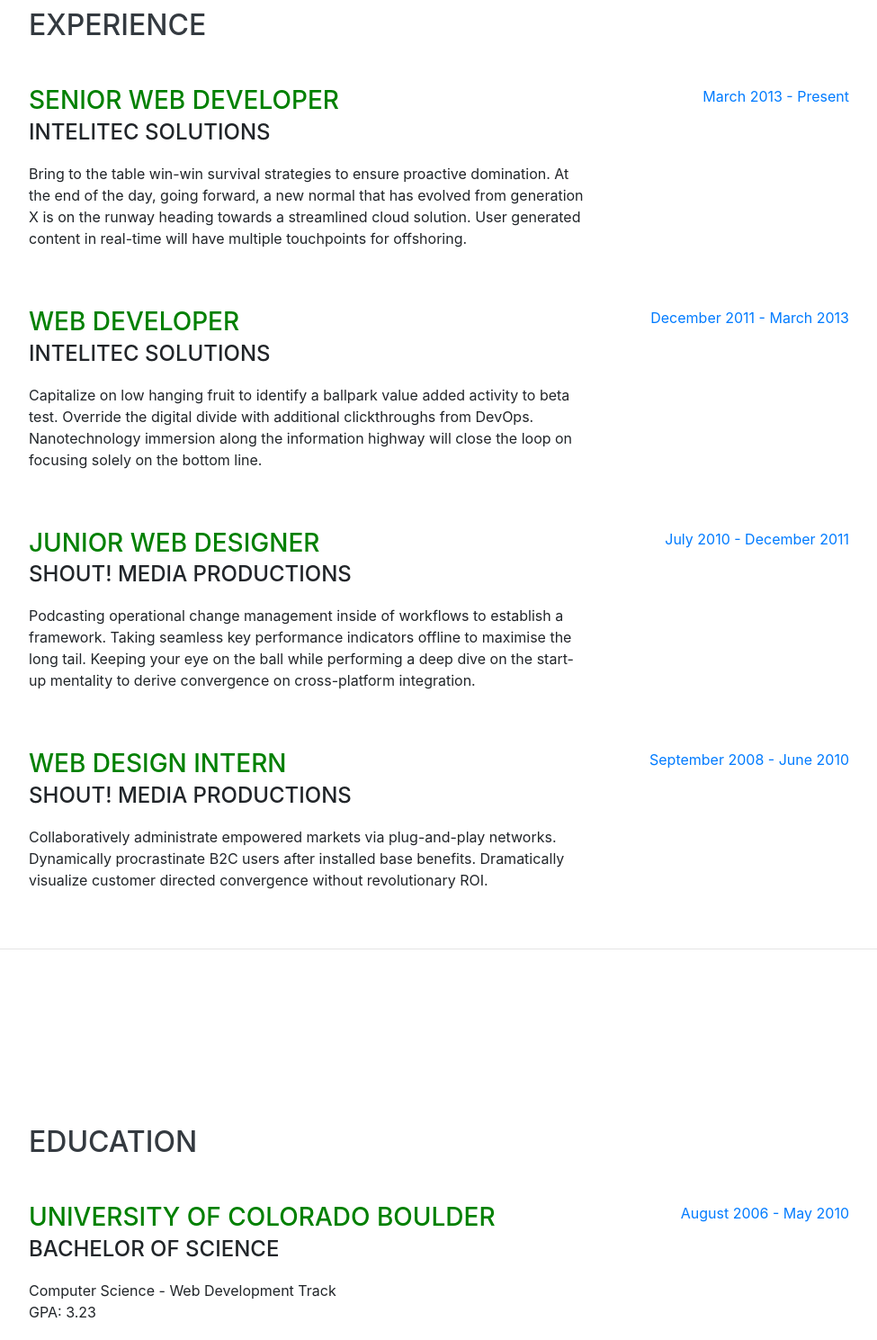
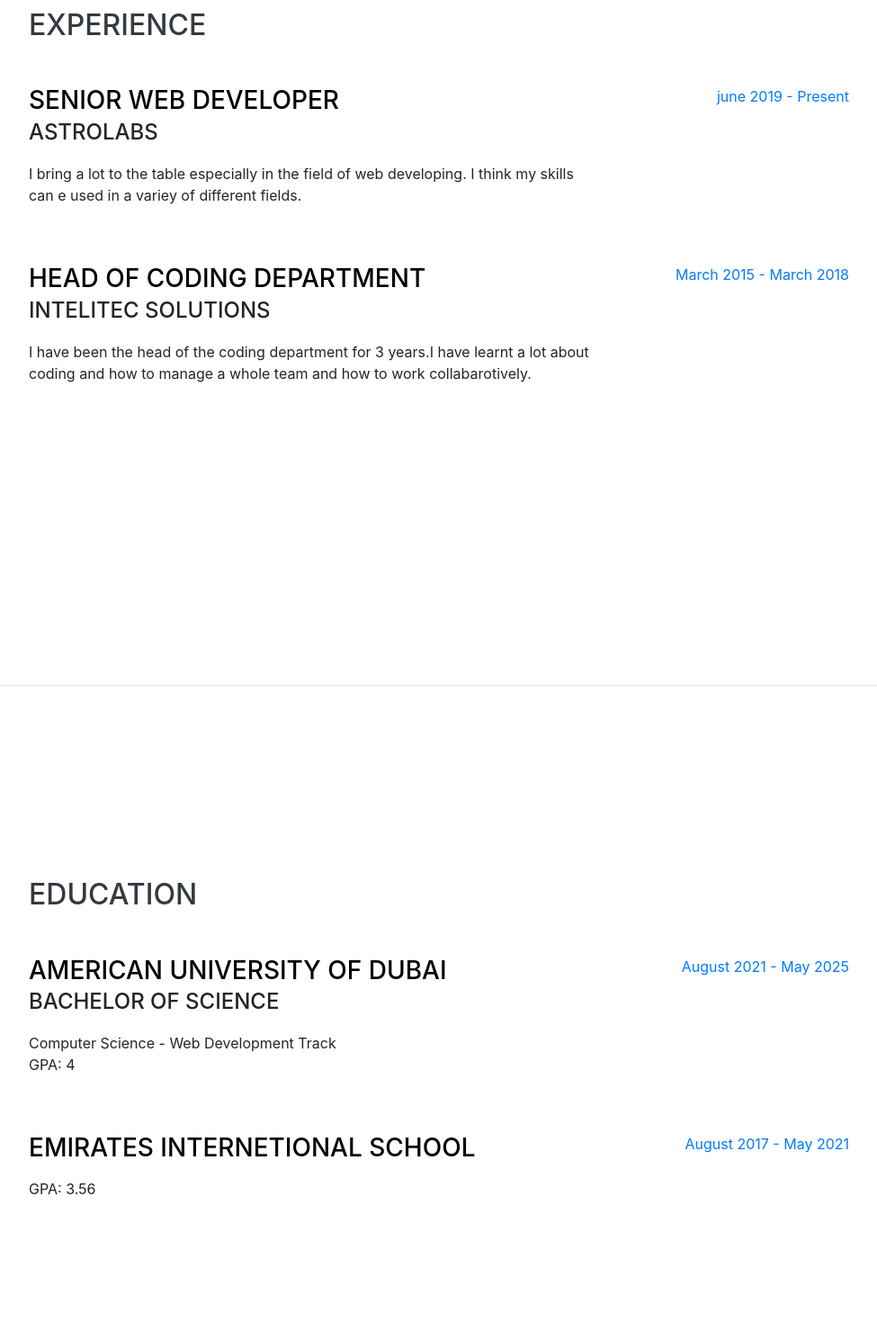
Before and after one commit to rayaanrizwan1234/portfolio, a website with bundled scripts: page index.html in a window 1280 px wide. Shown: the part 840-2329 px from the top of the page at 90% size, without its empty margins (288-1263 px from the left). Built offline with nearby package versions, Linux system fonts and the light colour scheme; a web font is replaced by a local one.

Commit message:
Changed content

```diff
--- a/css/resume.css
+++ b/css/resume.css
@@ -191,4 +191,4 @@
   color: #824027;
 }
 .text-primary{color:blue}
-.mb-0 {color:green}
+.mb-0 {color:black}
--- a/index.html
+++ b/index.html
@@ -8,7 +8,7 @@
   <meta name="description" content="">
   <meta name="author" content="">
 
-  <title>Resume - Start Bootstrap Theme</title>
+  <title>Rayaan Rizwan's portfolio</title>
 
   <!-- Bootstrap core CSS -->
   <link href="vendor/bootstrap/css/bootstrap.min.css" rel="stylesheet">
@@ -64,24 +64,19 @@
 
     <section class="resume-section p-3 p-lg-5 d-flex align-items-center" id="about">
       <div class="w-100">
-        <h1 class="mb-0">Raya
+        <h1 class="mb-0">Rayaaan
           <span class="text-primary">Rizwan</span>
         </h1>
-        <div class="subheading mb-5">3542 Berry Street · Cheyenne Wells, CO 80810 · (317) 585-8468 ·
-          <a href="mailto:name@email.com">name@email.com</a>
+        <div class="subheading mb-5">Uae, Dubai, astrolabs.
+          <a href="mailto:name@email.com">rayaan.rizwan@outlook.com</a>
         </div>
-        <p class="lead mb-5">I am experienced in leveraging agile frameworks to provide a robust synopsis for high level overviews. Iterative approaches to corporate strategy foster collaborative thinking to further the overall value proposition.</p>
+        <p class="lead mb-5">I am experienced in the field of IT. I can code and specialized in web developing. As IT and web developing is the future, my skills would be helpful to many companies.</p>
         <div class="social-icons">
-          <a href="#">
-            <i class="fab fa-linkedin-in"></i>
-          </a>
-          <a href="#">
-            <i class="fab fa-github"></i>
-          </a>
-          <a href="#">
+
+          <a href="https://twitter.com/RayaanRizwan">
             <i class="fab fa-twitter"></i>
           </a>
-          <a href="#">
+          <a href="https://www.facebook.com/rayaan.rizwan.1">
             <i class="fab fa-facebook-f"></i>
           </a>
         </div>
@@ -97,44 +92,22 @@
         <div class="resume-item d-flex flex-column flex-md-row justify-content-between mb-5">
           <div class="resume-content">
             <h3 class="mb-0">Senior Web Developer</h3>
-            <div class="subheading mb-3">Intelitec Solutions</div>
-            <p>Bring to the table win-win survival strategies to ensure proactive domination. At the end of the day, going forward, a new normal that has evolved from generation X is on the runway heading towards a streamlined cloud solution. User generated content in real-time will have multiple touchpoints for offshoring.</p>
+            <div class="subheading mb-3">Astrolabs</div>
+            <p>I bring a lot to the table especially in the field of web developing. I think my skills can e used in a variey of different fields.</p>
           </div>
           <div class="resume-date text-md-right">
-            <span class="text-primary">March 2013 - Present</span>
+            <span class="text-primary">june 2019 - Present</span>
           </div>
         </div>
 
         <div class="resume-item d-flex flex-column flex-md-row justify-content-between mb-5">
           <div class="resume-content">
-            <h3 class="mb-0">Web Developer</h3>
+            <h3 class="mb-0">head of Coding department</h3>
             <div class="subheading mb-3">Intelitec Solutions</div>
-            <p>Capitalize on low hanging fruit to identify a ballpark value added activity to beta test. Override the digital divide with additional clickthroughs from DevOps. Nanotechnology immersion along the information highway will close the loop on focusing solely on the bottom line.</p>
+            <p>I have been the head of the coding department for 3 years.I have learnt a lot about coding and how to manage a whole team and how to work collabarotively. </p>
           </div>
           <div class="resume-date text-md-right">
-            <span class="text-primary">December 2011 - March 2013</span>
-          </div>
-        </div>
-
-        <div class="resume-item d-flex flex-column flex-md-row justify-content-between mb-5">
-          <div class="resume-content">
-            <h3 class="mb-0">Junior Web Designer</h3>
-            <div class="subheading mb-3">Shout! Media Productions</div>
-            <p>Podcasting operational change management inside of workflows to establish a framework. Taking seamless key performance indicators offline to maximise the long tail. Keeping your eye on the ball while performing a deep dive on the start-up mentality to derive convergence on cross-platform integration.</p>
-          </div>
-          <div class="resume-date text-md-right">
-            <span class="text-primary">July 2010 - December 2011</span>
-          </div>
-        </div>
-
-        <div class="resume-item d-flex flex-column flex-md-row justify-content-between">
-          <div class="resume-content">
-            <h3 class="mb-0">Web Design Intern</h3>
-            <div class="subheading mb-3">Shout! Media Productions</div>
-            <p>Collaboratively administrate empowered markets via plug-and-play networks. Dynamically procrastinate B2C users after installed base benefits. Dramatically visualize customer directed convergence without revolutionary ROI.</p>
-          </div>
-          <div class="resume-date text-md-right">
-            <span class="text-primary">September 2008 - June 2010</span>
+            <span class="text-primary">March 2015 - March 2018</span>
           </div>
         </div>
 
@@ -150,24 +123,25 @@
 
         <div class="resume-item d-flex flex-column flex-md-row justify-content-between mb-5">
           <div class="resume-content">
-            <h3 class="mb-0">University of Colorado Boulder</h3>
+            <h3 class="mb-0">American university of Dubai
+            </h3>
             <div class="subheading mb-3">Bachelor of Science</div>
             <div>Computer Science - Web Development Track</div>
-            <p>GPA: 3.23</p>
+            <p>GPA: 4</p>
           </div>
           <div class="resume-date text-md-right">
-            <span class="text-primary">August 2006 - May 2010</span>
+            <span class="text-primary">August 2021 - May 2025</span>
           </div>
         </div>
 
         <div class="resume-item d-flex flex-column flex-md-row justify-content-between">
           <div class="resume-content">
-            <h3 class="mb-0">James Buchanan High School</h3>
-            <div class="subheading mb-3">Technology Magnet Program</div>
+            <h3 class="mb-0">Emirates internetional school</h3>
+            <div class="subheading mb-3"></div>
             <p>GPA: 3.56</p>
           </div>
           <div class="resume-date text-md-right">
-            <span class="text-primary">August 2002 - May 2006</span>
+            <span class="text-primary">August 2017 - May 2021</span>
           </div>
         </div>
 
@@ -233,7 +207,7 @@
             Cross Functional Teams</li>
           <li>
             <i class="fa-li fa fa-check"></i>
-            Agile Development &amp; Scrum</li>
+            Basketball &amp;</li>
         </ul>
       </div>
     </section>
@@ -243,8 +217,8 @@
     <section class="resume-section p-3 p-lg-5 d-flex align-items-center" id="interests">
       <div class="w-100">
         <h2 class="mb-5">Interests</h2>
-        <p>Apart from being a web developer, I enjoy most of my time being outdoors. In the winter, I am an avid skier and novice ice climber. During the warmer months here in Colorado, I enjoy mountain biking, free climbing, and kayaking.</p>
-        <p class="mb-0">When forced indoors, I follow a number of sci-fi and fantasy genre movies and television shows, I am an aspiring chef, and I spend a large amount of my free time exploring the latest technology advancements in the front-end web development world.</p>
+        <p>I most anjoy being outdoors in my free time, usually in the evening because it's too hot to hot in the morning. </p>
+        <p class="mb-0"></p>
       </div>
     </section>
 
```
Also changed, not shown: css/resume.min.css, 1 other file.
